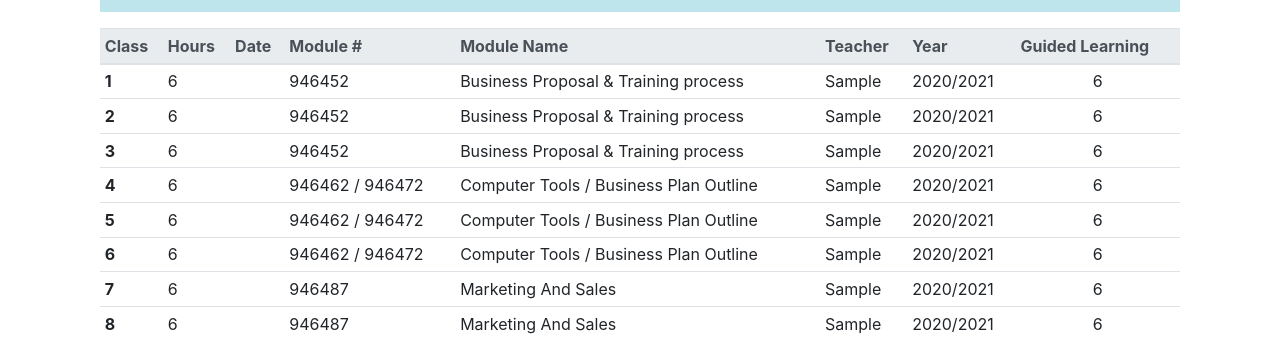
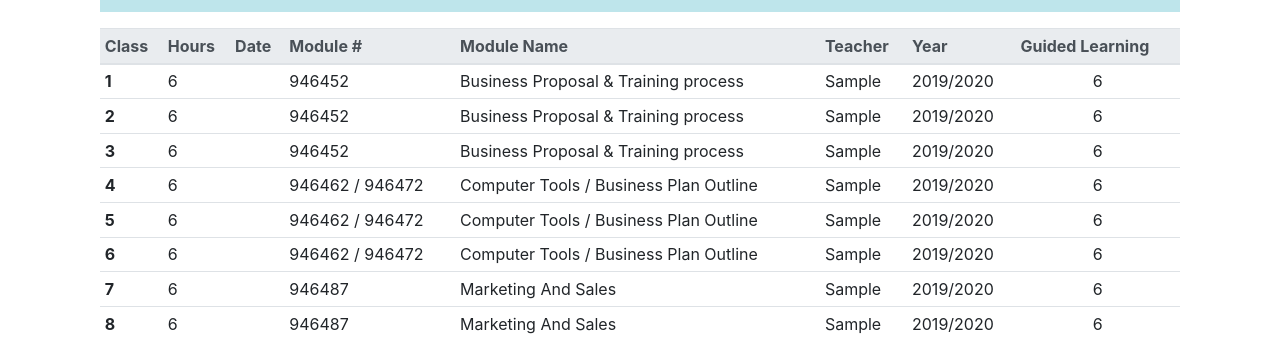
Before and after one commit to stevau5/emsb, a Vue app: page / in a window 1280 px wide. Both pictures are taken after typing "Sample", "Sample", "Sample", "Sample", "Sample" into the empty fields and a click on the input "Submit". Shown: the part 461-800 px from the top of the page. Built offline with nearby package versions, Linux system fonts and the light colour scheme.

Commit message:
changed march break date and fixed year

```diff
--- a/public/index.html
+++ b/public/index.html
@@ -4,7 +4,7 @@
     <meta charset="utf-8">
     <meta http-equiv="X-UA-Compatible" content="IE=edge">
     <meta name="viewport" content="width=device-width,initial-scale=1.0">
-    <link rel="icon" href="<%= BASE_URL %>favicon.ico">
+    <link rel="icon" href="../src/assets/emsb.png">
     <title>emsb</title>
   </head>
   <body>
--- a/src/components/Schedule.vue
+++ b/src/components/Schedule.vue
@@ -49,7 +49,7 @@
                         <td>946452</td>
                         <td>Business Proposal & Training process</td>
                         <td>{{teacher}}</td>
-                        <td>2020/2021</td>
+                        <td>2019/2020</td>
                         <td class="text-center">6</td>
                     </tr>
 
@@ -60,7 +60,7 @@
                         <td>946452</td>
                         <td>Business Proposal & Training process</td>
                         <td>{{teacher}}</td>
-                        <td>2020/2021</td>
+                        <td>2019/2020</td>
                         <td class="text-center">6</td>
                     </tr>
 
@@ -71,7 +71,7 @@
                         <td>946452</td>
                         <td>Business Proposal & Training process</td>
                         <td>{{teacher}}</td>
-                        <td>2020/2021</td>
+                        <td>2019/2020</td>
                         <td class="text-center">6</td>
                     </tr>
 
@@ -82,7 +82,7 @@
                         <td>946462 / 946472</td>
                         <td>Computer Tools / Business Plan Outline</td>
                         <td>{{teacher}}</td>
-                        <td>2020/2021</td>
+                        <td>2019/2020</td>
                         <td class="text-center">6</td>
                     </tr>
 
@@ -93,7 +93,7 @@
                         <td>946462 / 946472</td>
                         <td>Computer Tools / Business Plan Outline</td>
                         <td>{{teacher}}</td>
-                        <td>2020/2021</td>
+                        <td>2019/2020</td>
                         <td class="text-center">6</td>
                     </tr>
 
@@ -104,7 +104,7 @@
                         <td>946462 / 946472</td>
                         <td>Computer Tools / Business Plan Outline</td>
                         <td>{{teacher}}</td>
-                        <td>2020/2021</td>
+                        <td>2019/2020</td>
                         <td class="text-center">6</td>
                     </tr>
 
@@ -115,7 +115,7 @@
                         <td>946487</td>
                         <td>Marketing And Sales</td>
                         <td>{{teacher}}</td>
-                        <td>2020/2021</td>
+                        <td>2019/2020</td>
                         <td class="text-center">6</td>
                     </tr>
 
@@ -126,7 +126,7 @@
                         <td>946487</td>
                         <td>Marketing And Sales</td>
                         <td>{{teacher}}</td>
-                        <td>2020/2021</td>
+                        <td>2019/2020</td>
                         <td class="text-center">6</td>
                     </tr>
 
@@ -137,7 +137,7 @@
                         <td>946487</td>
                         <td>Marketing And Sales</td>
                         <td>{{teacher}}</td>
-                        <td>2020/2021</td>
+                        <td>2019/2020</td>
                         <td class="text-center">6</td>
                     </tr>
 
@@ -148,7 +148,7 @@
                         <td>946487</td>
                         <td>Marketing And Sales</td>
                         <td>{{teacher}}</td>
-                        <td>2020/2021</td>
+                        <td>2019/2020</td>
                         <td class="text-center">6</td>
                     </tr>
 
@@ -159,7 +159,7 @@
                         <td>946494</td>
                         <td>Planning Resources</td>
                         <td>{{teacher}}</td>
-                        <td>2020/2021</td>
+                        <td>2019/2020</td>
                         <td class="text-center">6</td>
                     </tr>
 
@@ -170,7 +170,7 @@
                         <td>946494</td>
                         <td>Planning Resources</td>
                         <td>{{teacher}}</td>
-                        <td>2020/2021</td>
+                        <td>2019/2020</td>
                         <td class="text-center">6</td>
                     </tr>
 
@@ -181,7 +181,7 @@
                         <td>946505</td>
                         <td>Financial Plan</td>
                         <td>{{teacher}}</td>
-                        <td>2020/2021</td>
+                        <td>2019/2020</td>
                         <td class="text-center">6</td>
                     </tr>
 
@@ -192,7 +192,7 @@
                         <td>946505</td>
                         <td>Financial Plan</td>
                         <td>{{teacher}}</td>
-                        <td>2020/2021</td>
+                        <td>2019/2020</td>
                         <td class="text-center">6</td>
                     </tr>
 
@@ -203,7 +203,7 @@
                         <td>946505</td>
                         <td>Business Plan</td>
                         <td>{{teacher}}</td>
-                        <td>2020/2021</td>
+                        <td>2019/2020</td>
                         <td class="text-center">6</td>
                     </tr>
                 </tbody>
@@ -313,7 +313,7 @@ export default {
 
             // March Break
             var marchbreakStart = new Date(2020, 1, 29);
-            var marchbreakEnd = new Date(2020, 2, 9);
+            var marchbreakEnd = new Date(2020, 2, 6);
             if(i >= marchbreakStart && i <= marchbreakEnd) {
                 // eslint-disable-next-line no-console
                 console.log("Skipping: " + i);
```
